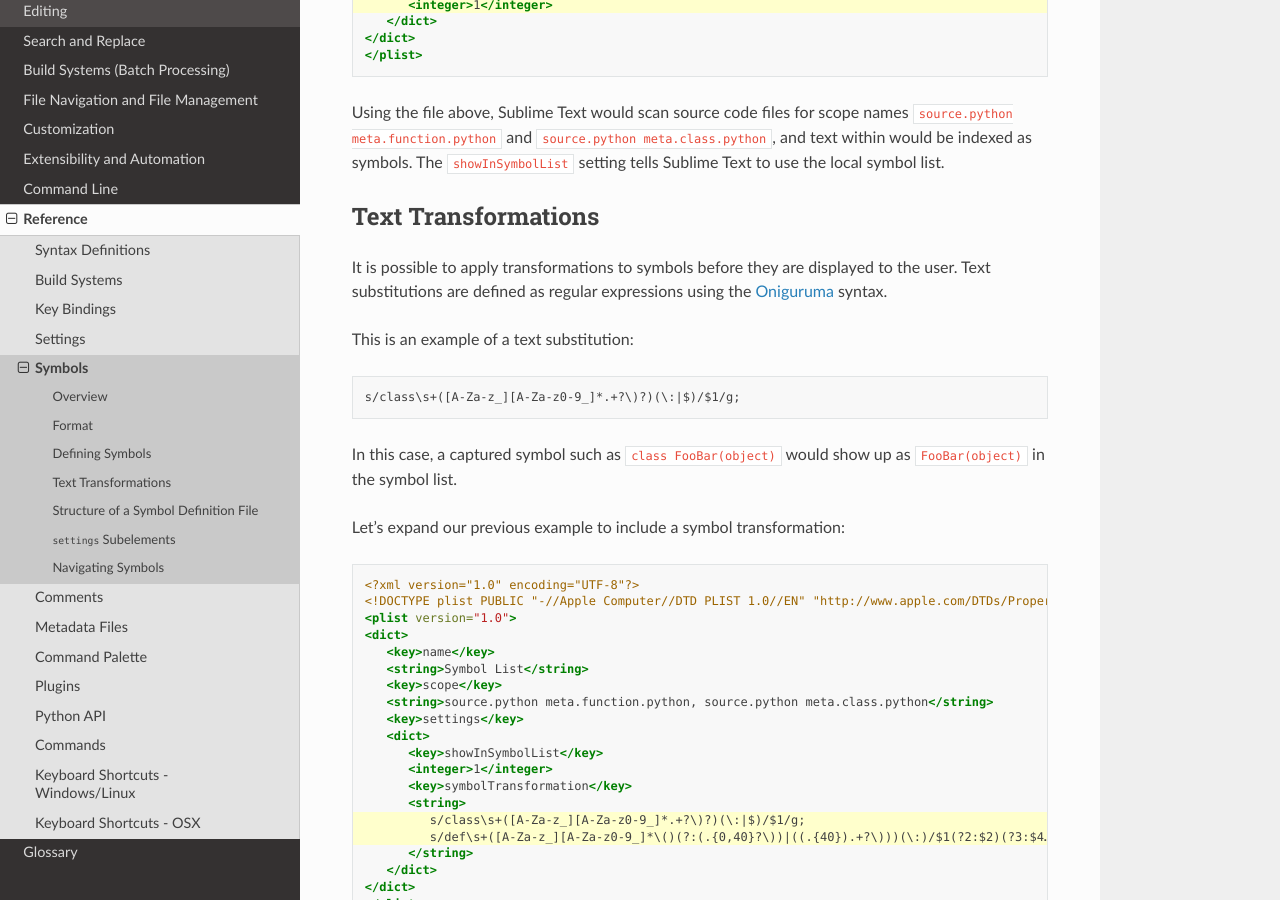
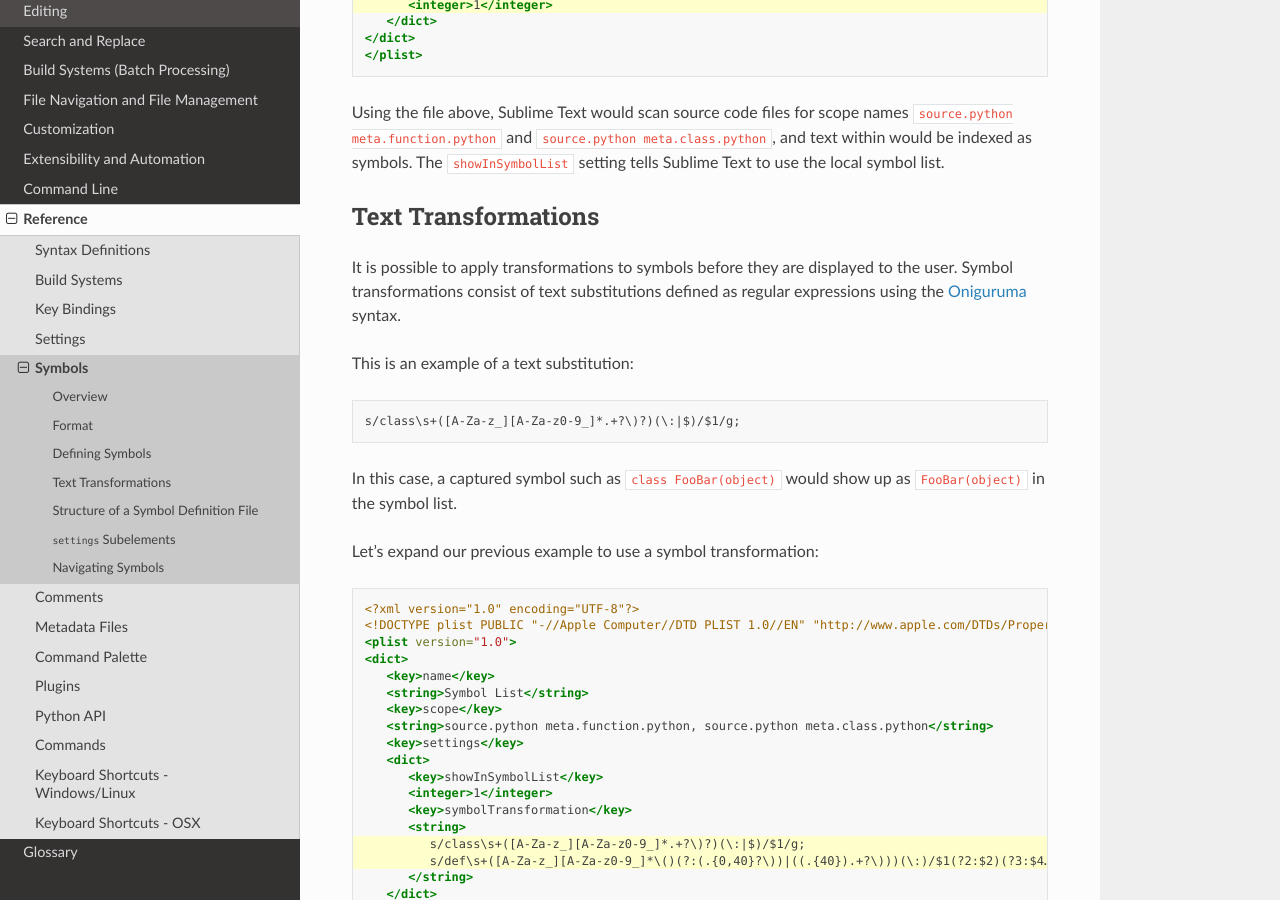
Before and after one commit to guillermooo/sublime-undocs, a Sphinx documentation site: the page built from source/reference/symbols.rst, in a window 1280 px wide and 900 px high, scrolled down 1231 px. Built offline with Sphinx 7.4.7 and the Read the Docs theme 2.0.0, drawn with Linux system fonts in a browser that asks for light colours.

Commit message:
edit based on review

```diff
--- a/source/reference/symbols.rst
+++ b/source/reference/symbols.rst
@@ -101,8 +101,8 @@ Text Transformations
 It is possible
 to apply transformations to symbols
 before they are displayed to the user.
-Text substitutions are defined
-as regular expressions
+Symbol transformations consist of text substitutions
+defined as regular expressions
 using the `Oniguruma`_ syntax.
 
 This is an example of a text substitution:
@@ -116,7 +116,7 @@ would show up as ``FooBar(object)``
 in the symbol list.
 
 Let's expand our previous example
-to include a symbol transformation:
+to use a symbol transformation:
 
 .. code-block:: xml
    :emphasize-lines: 15,16
```
